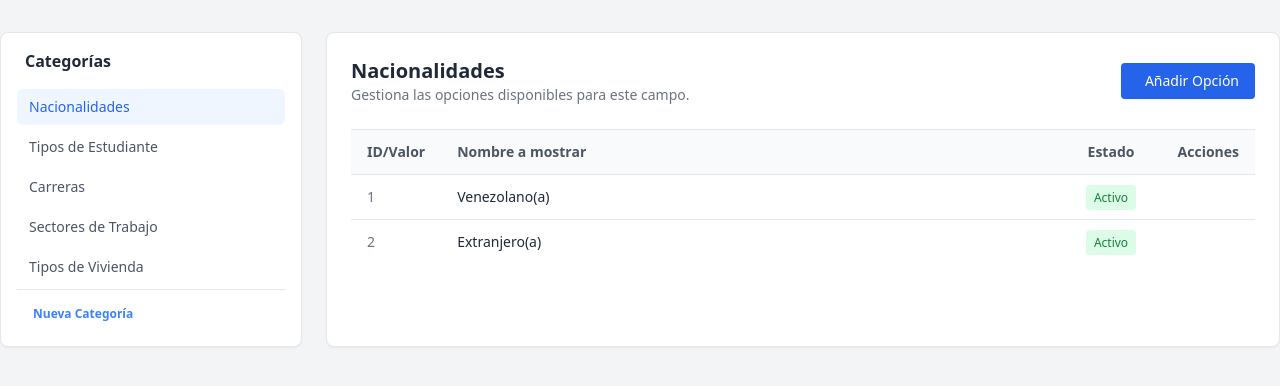
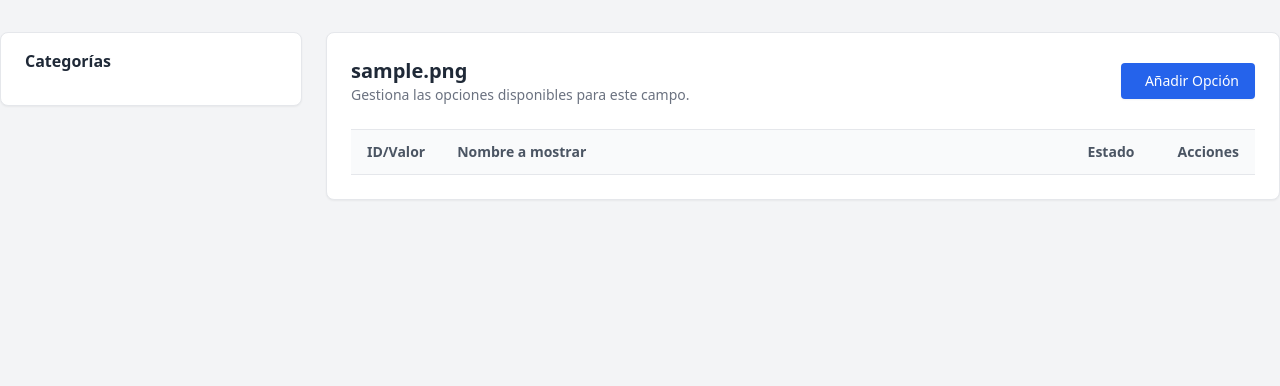
Before and after one commit to EDGAR-BRI/FRONTEND-SOCIOECONOMICO, a PHP site: the page made by app/views/admin/catalogs.php in a window 1280 px wide. Shown: the top 386 px of the page. Run offline with PHP 8.4, Linux system fonts and the light colour scheme; the template is opened without the code that fills it: most values are stand-ins (such as "Sample title", 1, 10 or a date in 2020); lists and menus that the app fills with data are empty; some libraries are stand-ins or nearby versions.

Commit message:
feat: enhance catalog management with dynamic menu and error handling

```diff
--- a/app/views/admin/catalogs.php
+++ b/app/views/admin/catalogs.php
@@ -1,37 +1,45 @@
-<!-- Catalogs management -->
 <div class="grid grid-cols-1 md:grid-cols-4 gap-6">
-    <!-- Sidebar of categories -->
+
     <div class="bg-white rounded-lg shadow-sm border p-4 md:col-span-1 h-fit">
         <h3 class="font-bold text-gray-800 mb-4 px-2">Categorías</h3>
         <ul class="space-y-1 text-sm">
+            <?php if (!empty($catalogosMenu) && is_array($catalogosMenu)): ?>
+                <?php foreach ($catalogosMenu as $item): ?>
+                    <?php
+                        if (!is_array($item) || empty($item['resource'])) {
+                            continue;
+                        }
+
+                        $itemResource = (string)$item['resource'];
+                        $itemLabel = !empty($item['label']) ? (string)$item['label'] : $itemResource;
+                        $isActive = isset($resource) && (string)$resource === $itemResource;
+
+                        $btnClass = $isActive
+                            ? 'bg-primary-50 text-primary-600 font-medium'
+                            : 'hover:bg-gray-50 text-gray-600';
+                    ?>
                     <li>
-                <button class="w-full text-left px-3 py-2 rounded-md bg-primary-50 text-primary-600 font-medium">Nacionalidades</button>
+                        <a href="<?php echo BASE_URL; ?>/admin/catalogos?resource=<?php echo urlencode($itemResource); ?>" class="block w-full text-left px-3 py-2 rounded-md <?php echo $btnClass; ?>">
+                            <?php echo htmlspecialchars($itemLabel); ?>
+                        </a>
                     </li>
-            <li>
-                <button class="w-full text-left px-3 py-2 rounded-md hover:bg-gray-50 text-gray-600">Tipos de Estudiante</button>
-            </li>
-            <li>
-                <button class="w-full text-left px-3 py-2 rounded-md hover:bg-gray-50 text-gray-600">Carreras</button>
-            </li>
-            <li>
-                <button class="w-full text-left px-3 py-2 rounded-md hover:bg-gray-50 text-gray-600">Sectores de Trabajo</button>
-            </li>
-            <li>
-                <button class="w-full text-left px-3 py-2 rounded-md hover:bg-gray-50 text-gray-600">Tipos de Vivienda</button>
-            </li>
-            <li class="pt-2 mt-2 border-t">
-                <button class="w-full text-left px-3 py-2 rounded-md text-blue-500 hover:text-blue-700 text-xs font-semibold">
-                    <i class="fas fa-plus mr-1"></i> Nueva Categoría
-                </button>
-            </li>
+                <?php endforeach; ?>
+            <?php else: ?>
+                <li class="text-sm text-gray-500 px-3 py-2">No hay catálogos disponibles.</li>
+            <?php endif; ?>
         </ul>
     </div>
 
-    <!-- Content area -->
     <div class="bg-white rounded-lg shadow-sm border p-6 md:col-span-3">
+        <?php if (!empty($apiError) && is_array($apiError)): ?>
+            <div class="mb-6 p-4 rounded border border-red-200 bg-red-50 text-red-700 text-sm">
+                <?php echo htmlspecialchars(isset($apiError['message']) ? (string)$apiError['message'] : 'Error al cargar datos'); ?>
+            </div>
+        <?php endif; ?>
+
         <div class="flex justify-between items-center mb-6">
             <div>
-                <h3 class="text-xl font-bold text-gray-800">Nacionalidades</h3>
+                <h3 class="text-xl font-bold text-gray-800"><?php echo htmlspecialchars(isset($catalogoLabel) ? (string)$catalogoLabel : 'Catálogo'); ?></h3>
                 <p class="text-sm text-gray-500">Gestiona las opciones disponibles para este campo.</p>
             </div>
             <button class="bg-primary-600 hover:bg-primary-700 text-white px-4 py-2 rounded shadow-sm text-sm font-medium transition">
@@ -39,7 +47,6 @@
             </button>
         </div>
 
-        <!-- Options Table -->
         <table class="w-full text-left border-collapse">
             <thead>
                 <tr class="bg-gray-50 text-gray-600 border-y">
@@ -50,29 +57,37 @@
                 </tr>
             </thead>
             <tbody class="text-sm divide-y">
-                <!-- Data mock -->
+                <?php if (!empty($catalogoItems) && is_array($catalogoItems)): ?>
+                    <?php foreach ($catalogoItems as $row): ?>
+                        <?php
+                            if (!is_array($row)) {
+                                continue;
+                            }
+                            $id = isset($row['id']) ? (string)$row['id'] : '';
+                            $nombre = isset($row['nombre']) ? (string)$row['nombre'] : '';
+                            $activo = isset($row['activo']) ? (int)$row['activo'] : 1;
+                        ?>
                         <tr class="hover:bg-gray-50">
-                    <td class="py-3 px-4 text-gray-500">1</td>
-                    <td class="py-3 px-4 font-medium text-gray-800">Venezolano(a)</td>
+                            <td class="py-3 px-4 text-gray-500"><?php echo htmlspecialchars($id); ?></td>
+                            <td class="py-3 px-4 font-medium text-gray-800"><?php echo htmlspecialchars($nombre); ?></td>
                             <td class="py-3 px-4 text-center">
+                                <?php if ($activo === 1): ?>
                                     <span class="bg-green-100 text-green-700 px-2 py-1 rounded text-xs">Activo</span>
+                                <?php else: ?>
+                                    <span class="bg-gray-100 text-gray-600 px-2 py-1 rounded text-xs">Inactivo</span>
+                                <?php endif; ?>
                             </td>
                             <td class="py-3 px-4 text-right">
-                        <button class="text-blue-500 hover:text-blue-700 mx-1"><i class="fas fa-edit"></i></button>
-                        <button class="text-red-500 hover:text-red-700 mx-1"><i class="fas fa-trash"></i></button>
+                                <button class="text-blue-500 hover:text-blue-700 mx-1" type="button" title="Editar (pendiente)"><i class="fas fa-edit"></i></button>
+                                <button class="text-red-500 hover:text-red-700 mx-1" type="button" title="Eliminar (pendiente)"><i class="fas fa-trash"></i></button>
                             </td>
                         </tr>
-                <tr class="hover:bg-gray-50">
-                    <td class="py-3 px-4 text-gray-500">2</td>
-                    <td class="py-3 px-4 font-medium text-gray-800">Extranjero(a)</td>
-                    <td class="py-3 px-4 text-center">
-                        <span class="bg-green-100 text-green-700 px-2 py-1 rounded text-xs">Activo</span>
-                    </td>
-                    <td class="py-3 px-4 text-right">
-                        <button class="text-blue-500 hover:text-blue-700 mx-1"><i class="fas fa-edit"></i></button>
-                        <button class="text-red-500 hover:text-red-700 mx-1"><i class="fas fa-trash"></i></button>
-                    </td>
+                    <?php endforeach; ?>
+                <?php else: ?>
+                    <tr>
+                        <td colspan="4" class="py-6 px-4 text-center text-gray-500">No hay opciones para este catálogo.</td>
                     </tr>
+                <?php endif; ?>
             </tbody>
         </table>
     </div>
--- a/app/views/layouts/admin.php
+++ b/app/views/layouts/admin.php
@@ -62,9 +62,9 @@ if ($cssVersion !== null) {
             <a href="<?php echo BASE_URL; ?>/admin/respuestas" class="flex items-center gap-3 px-4 py-3 rounded-lg <?php echo ($current_page === 'responses') ? 'bg-primary-50 text-primary-600 font-medium' : 'text-gray-600 hover:bg-gray-50'; ?>">
                 <i class="fas fa-file-alt w-5 text-center"></i> Respuestas
             </a>
-            <!-- <a href="<?php echo BASE_URL; ?>/admin/catalogos" class="flex items-center gap-3 px-4 py-3 rounded-lg <?php echo ($current_page === 'catalogs') ? 'bg-primary-50 text-primary-600 font-medium' : 'text-gray-600 hover:bg-gray-50'; ?>">
+            <a href="<?php echo BASE_URL; ?>/admin/catalogos" class="flex items-center gap-3 px-4 py-3 rounded-lg <?php echo ($current_page === 'catalogs') ? 'bg-primary-50 text-primary-600 font-medium' : 'text-gray-600 hover:bg-gray-50'; ?>">
                 <i class="fas fa-list w-5 text-center"></i> Catálogos
-            </a> -->
+            </a>
         </nav>
     </aside>
 
```
Also changed, not shown: app/controllers/AdminController.php (+80 -1 lines), app/services/CatalogoService.php (+11 -0 lines). Lines whose indentation alone changed are shown as unchanged.
